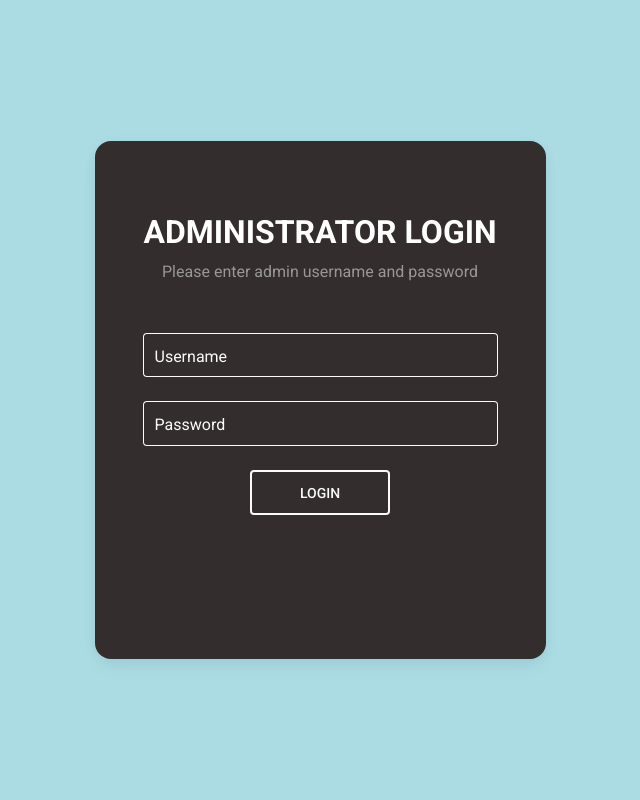
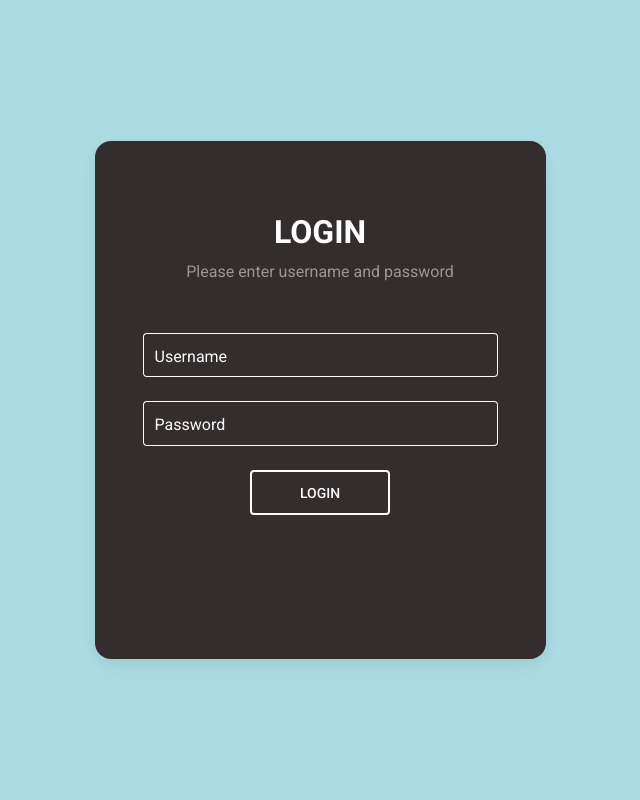
Before and after one commit to Summry/2515_pygame_project, a Flask app: page /login in a window 1280 px wide. Shown: the whole page, without its empty margins (320-960 px from the left). Run offline with Flask 2, Linux system fonts and the light colour scheme.

Commit message:
Changed login heading title. Username and password fields are now required.

```diff
--- a/templates/login.html
+++ b/templates/login.html
@@ -30,16 +30,17 @@
             <div class="mb-md-5 mt-md-4 pb-5">
 
               <form action="/login" method="POST">
-                <h2 class="fw-bold mb-2 text-uppercase">Administrator Login</h2>
-                <p class="text-white-50 mb-5">Please enter admin username and password</p>
+                <h2 class="fw-bold mb-2 text-uppercase">Login</h2>
+                <p class="text-white-50 mb-5">Please enter username and password</p>
 
                 <div class="form-outline form-white mb-4">
-                  <input type="text" name="username" id="typeUsernameX" class="form-control form-control-lg" />
+                  <input type="text" name="username" id="typeUsernameX" class="form-control form-control-lg" required />
                   <label class="form-label" for="typeUsernameX">Username</label>
                 </div>
 
                 <div class="form-outline form-white mb-4">
-                  <input type="password" name="password" id="typePasswordX" class="form-control form-control-lg" />
+                  <input type="password" name="password" id="typePasswordX" class="form-control form-control-lg"
+                    required />
                   <label class="form-label" for="typePasswordX">Password</label>
                 </div>
 
```
